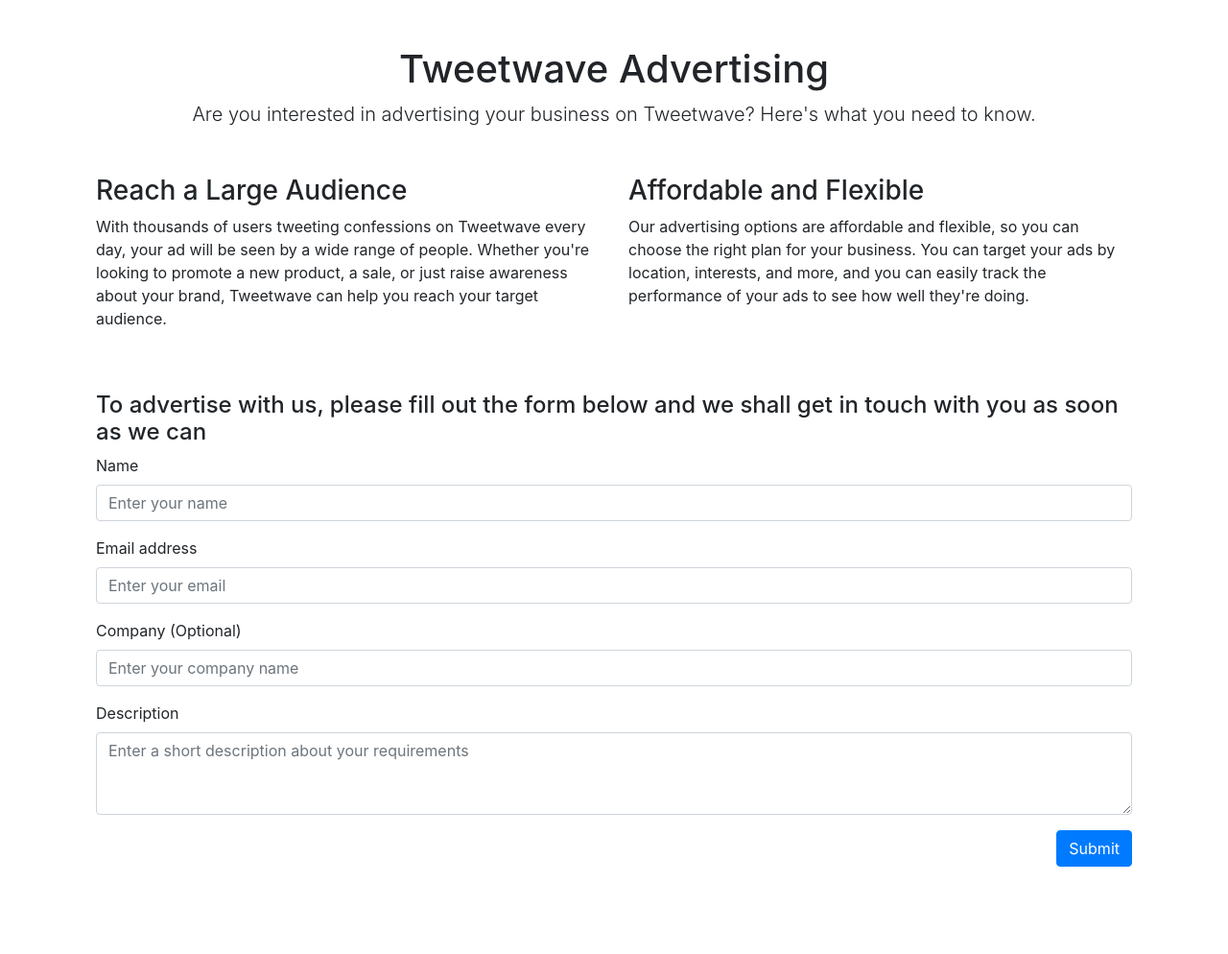
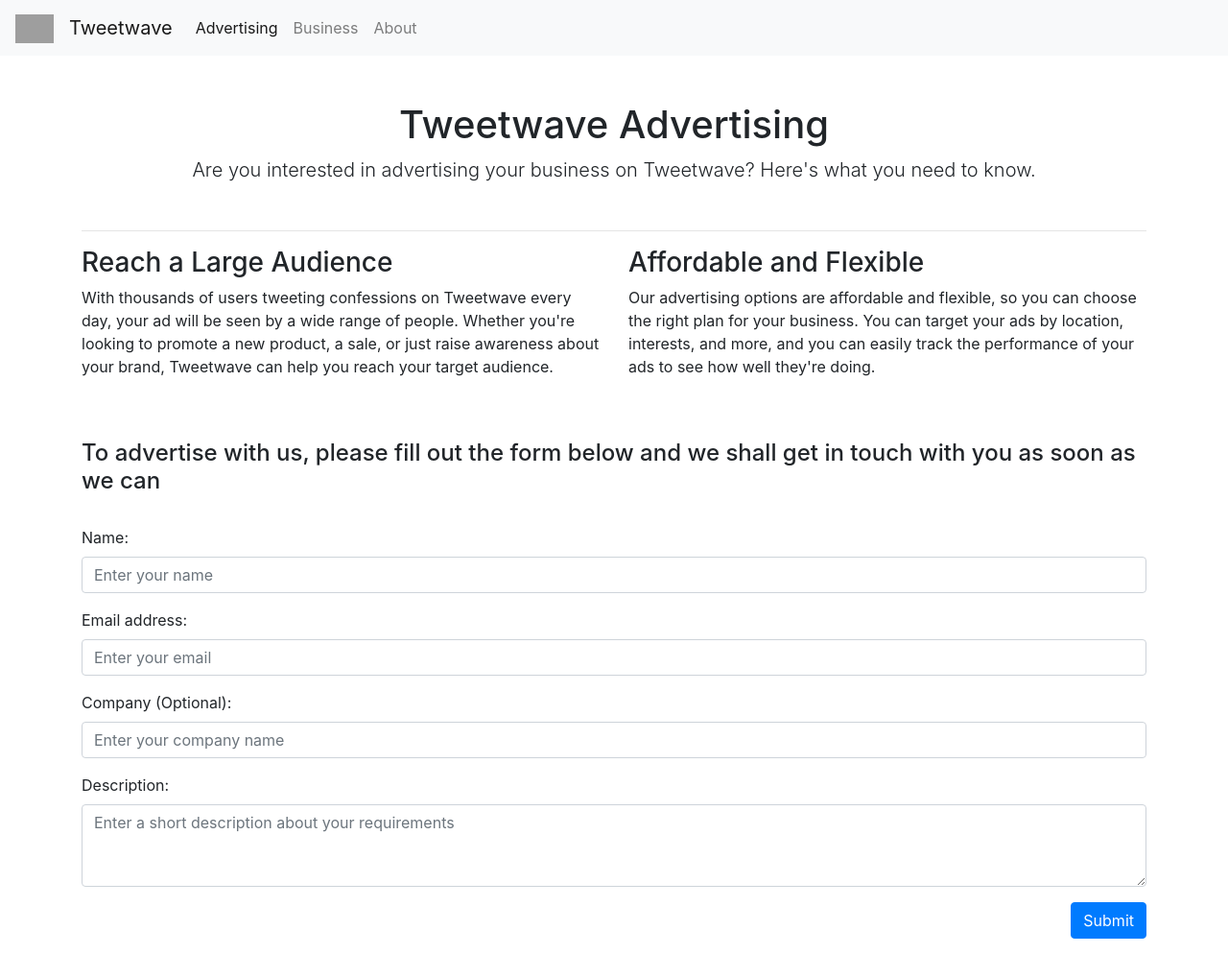
Before and after one commit to edgarmuyomba/tweetwave, a Django app: page /advertising/ in a window 1280 px wide. Shown: the whole page at 96% size. Before the commit the page ends 919 px from the top, so only its background shows below. Run offline with Django 4.2, Linux system fonts and the light colour scheme; some libraries are stand-ins or nearby versions; grey boxes are pictures that could not be loaded.

Commit message:
about page

```diff
--- a/submission/templates/submission/advertising.html
+++ b/submission/templates/submission/advertising.html
@@ -5,6 +5,7 @@
         <h1 class="text-center mt-5">Tweetwave Advertising</h1>
         <p class="lead text-center mb-5">Are you interested in advertising your business on Tweetwave? Here's what you
             need to know.</p>
+            <hr>
         <div class="row">
             <div class="col-md-6">
                 <h3>Reach a Large Audience</h3>
@@ -22,22 +23,23 @@
         <div class="row mt-5">
             <div class="col-md-12">
                 <h4>To advertise with us, please fill out the form below and we shall get in touch with you as soon as we can</h4>
+                <br>
                 <form>
                     {% csrf_token %}
                     <div class="form-group mb-3">
-                    <label for="name">Name</label>
+                    <label for="name">Name:</label>
                     <input type="text" class="form-control" id="name" placeholder="Enter your name">
                     </div>
                     <div class="form-group mb-3">
-                    <label for="email">Email address</label>
+                    <label for="email">Email address:</label>
                     <input type="email" class="form-control" id="email" placeholder="Enter your email">
                     </div>
                     <div class="form-group mb-3">
-                    <label for="company">Company (Optional)</label>
+                    <label for="company">Company (Optional):</label>
                     <input type="text" class="form-control" id="company" placeholder="Enter your company name">
                     </div>
                     <div class="form-group mb-3">
-                    <label for="message">Description</label>
+                    <label for="message">Description:</label>
                     <textarea class="form-control" id="message" rows="3" placeholder="Enter a short description about your requirements"></textarea>
                     </div>
                     <button type="submit" class="btn btn-primary float-right mb-3">Submit</button>
--- a/submission/templates/submission/base.html
+++ b/submission/templates/submission/base.html
@@ -51,11 +52,34 @@
         footer {
             height: 50px;
         }
-
     </style>
+    {% endblock style %}
 </head>
 
-<body class="container">
+<body>
+    <nav class="navbar navbar-expand navbar-light bg-light">
+        <a class="navbar-brand" href="#">
+            <img src="tweetwave.ico" alt="Logo" style="width:40px;">
+        </a>
+        <a class="navbar-brand" href="{% url 'submission:index' %}">Tweetwave</a>
+        <button class="navbar-toggler" type="button" data-toggle="collapse" data-target="#navbarNav"
+            aria-controls="navbarNav" aria-expanded="false" aria-label="Toggle navigation">
+            <span class="navbar-toggler-icon"></span>
+        </button>
+        <div class="collapse navbar-collapse" id="navbarNav">
+            <ul class="navbar-nav">
+                <li class="nav-item active">
+                    <a class="nav-link" href="{% url 'submission:advertising' %}">Advertising <span class="sr-only">(current)</span></a>
+                </li>
+                <li class="nav-item">
+                    <a class="nav-link" href="{% url 'submission:business' %}">Business</a>
+                </li>
+                <li class="nav-item">
+                    <a class="nav-link" href="{% url 'submission:about' %}">About</a>
+                </li>
+            </ul>
+        </div>
+    </nav>
     {% block content %}
     {% endblock content %}
     {% block footer %}
--- a/submission/templates/submission/index.css
+++ /dev/null
@@ -1,3 +0,0 @@
-body {
-    background-image: url('submission/images/background.png');
-}
```
Also changed, not shown: other parts of submission/templates/submission/base.html (+2 -0 lines), one.html (+24 -31 lines), submission/templates/submission/about.html (+20 -0 lines), submission/templates/submission/index.html (+4 -4 lines), submission/templates/submission/background.png (deleted). Lines whose indentation alone changed are shown as unchanged.
